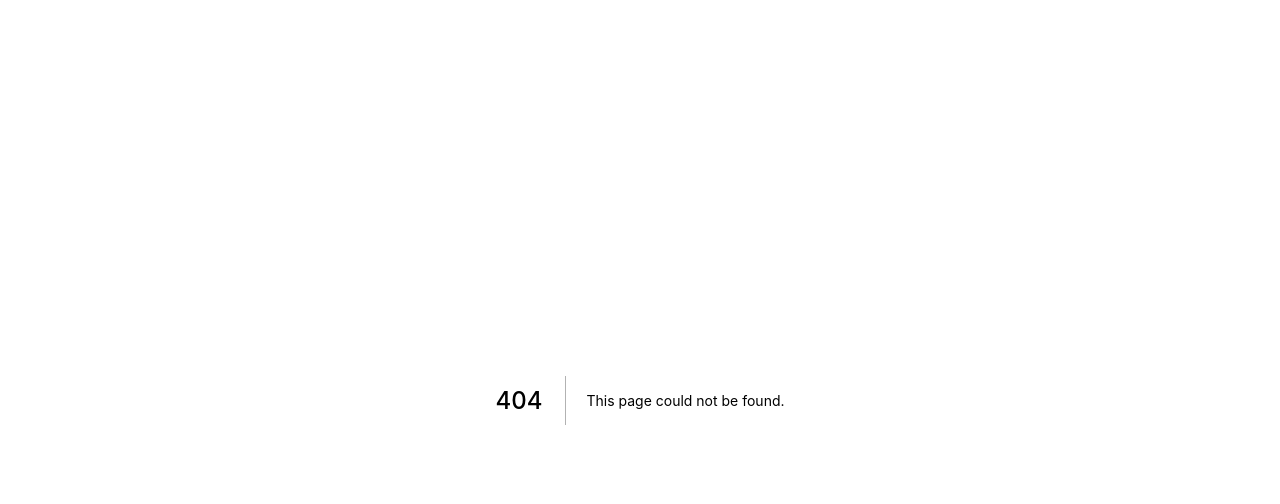
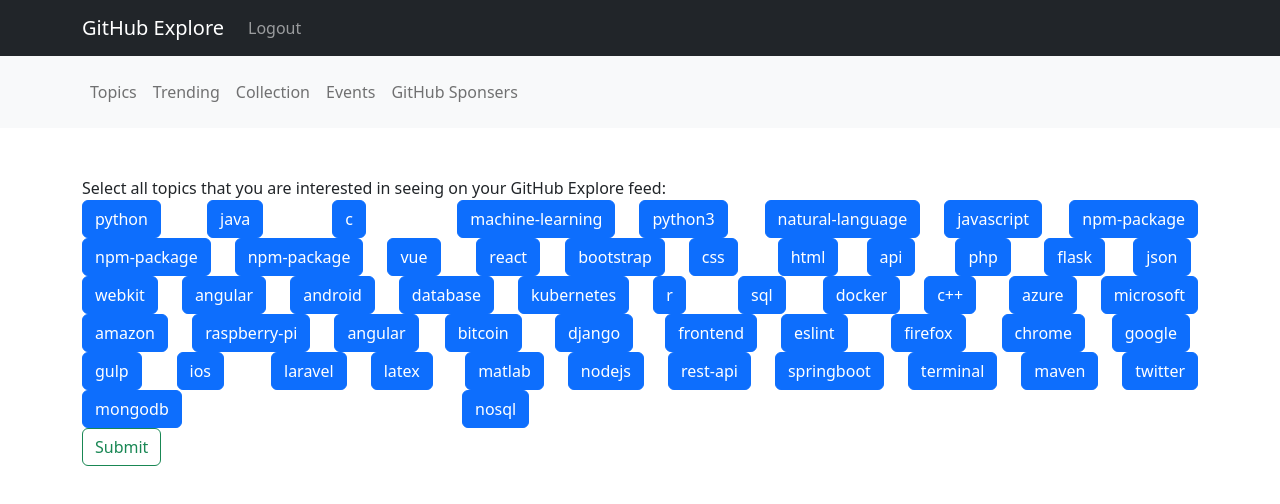
Before and after one commit to Team-Boyd-Granville/Boyd-Granville, a Next.js app: page /preferences in a window 1280 px wide. Before the commit this address had no page. Shown: the top 504 px of the page. Built offline with nearby package versions, Linux system fonts and the light colour scheme.

Commit message:
trying to move frontend code from gitlab to github

```diff
--- /dev/null
+++ b/pages/preferences.js
@@ -0,0 +1,89 @@
+import React from 'react'
+import Layout from "../components/Layout"
+import 'bootstrap/dist/css/bootstrap.min.css';
+import Button from 'react-bootstrap/Button';
+import Container from 'react-bootstrap/Container';
+import Row from 'react-bootstrap/Row';
+import Col from 'react-bootstrap/Col';
+
+
+function preferences() {
+  return (
+    <div>
+      <Container>
+        <Row>
+        <Col>Select all topics that you are interested in seeing on your GitHub Explore feed:
+        </Col>
+        </Row>
+        <Row>
+          <Col><Button as="input" type="button" value="python" />{' '}</Col>
+          <Col><Button as="input" type="button" value="java" />{' '}</Col>
+          <Col><Button as="input" type="button" value="c" />{' '}</Col>
+          <Col><Button as="input" type="button" value="machine-learning" />{' '}</Col>
+          <Col><Button as="input" type="button" value="python3" />{' '}</Col>
+          <Col><Button as="input" type="button" value="natural-language" />{' '}</Col>
+          <Col><Button as="input" type="button" value="javascript" />{' '}</Col>
+          <Col><Button as="input" type="button" value="npm-package" />{' '}</Col>
+          <Col><Button as="input" type="button" value="npm-package" />{' '}</Col>
+          <Col><Button as="input" type="button" value="npm-package" />{' '}</Col>
+          <Col><Button as="input" type="button" value="vue" />{' '}</Col>
+          <Col><Button as="input" type="button" value="react" />{' '}</Col>
+          <Col><Button as="input" type="button" value="bootstrap" />{' '}</Col>
+          <Col> <Button as="input" type="button" value="css" />{' '}</Col>
+          <Col><Button as="input" type="button" value="html" />{' '}</Col>
+          <Col><Button as="input" type="button" value="api" />{' '}</Col>
+          <Col><Button as="input" type="button" value="php" />{' '}</Col>
+          <Col><Button as="input" type="button" value="flask" />{' '}</Col>
+          <Col><Button as="input" type="button" value="json" />{' '}</Col>
+          <Col><Button as="input" type="button" value="webkit" />{' '}</Col>
+          <Col><Button as="input" type="button" value="angular" />{' '}</Col>
+          <Col><Button as="input" type="button" value="android" />{' '}</Col>
+          <Col><Button as="input" type="button" value="database" />{' '}</Col>
+          <Col><Button as="input" type="button" value="kubernetes" />{' '}</Col>
+          <Col><Button as="input" type="button" value="r" />{' '}</Col>
+          <Col><Button as="input" type="button" value="sql" />{' '}</Col>
+          <Col><Button as="input" type="button" value="docker" />{' '}</Col>
+          <Col><Button as="input" type="button" value="c++" />{' '}</Col>
+          <Col><Button as="input" type="button" value="azure" />{' '}</Col>
+          <Col><Button as="input" type="button" value="microsoft" />{' '}</Col>
+          <Col><Button as="input" type="button" value="amazon" />{' '}</Col>
+          <Col><Button as="input" type="button" value="raspberry-pi" />{' '}</Col>
+          <Col><Button as="input" type="button" value="angular" />{' '}</Col>
+          <Col><Button as="input" type="button" value="bitcoin" />{' '}</Col>
+          <Col><Button as="input" type="button" value="django" />{' '}</Col>
+          <Col><Button as="input" type="button" value="frontend" />{' '}</Col>
+          <Col><Button as="input" type="button" value="eslint" />{' '}</Col>
+          <Col><Button as="input" type="button" value="firefox" />{' '}</Col>
+          <Col><Button as="input" type="button" value="chrome" />{' '}</Col>
+          <Col><Button as="input" type="button" value="google" />{' '}</Col>
+          <Col><Button as="input" type="button" value="gulp" />{' '}</Col>
+          <Col><Button as="input" type="button" value="ios" />{' '}</Col>
+          <Col><Button as="input" type="button" value="laravel" />{' '}</Col>
+          <Col><Button as="input" type="button" value="latex" />{' '}</Col>
+          <Col><Button as="input" type="button" value="matlab" />{' '}</Col>
+          <Col><Button as="input" type="button" value="nodejs" />{' '}</Col>
+          <Col><Button as="input" type="button" value="rest-api" />{' '}</Col>
+          <Col><Button as="input" type="button" value="springboot" />{' '}</Col>
+          <Col><Button as="input" type="button" value="terminal" />{' '}</Col>
+          <Col><Button as="input" type="button" value="maven" />{' '}</Col>
+          <Col><Button as="input" type="button" value="twitter" />{' '}</Col>
+          <Col><Button as="input" type="button" value="mongodb" />{' '}</Col>
+          <Col><Button as="input" type="button" value="nosql" />{' '}</Col>
+          <Col></Col>
+         </Row>
+         <Row>
+        <Col><Button variant="outline-success">Submit</Button></Col>
+        </Row>
+        </Container>
+    </div>
+  )
+}
+
+
+preferences.getLayout = function getLayout(preferences) {
+    return (
+        <Layout>{preferences}</Layout>
+    )
+}
+
+export default preferences
```
Also changed, not shown: components/LoginLayout.js (+9 -2 lines), images/Octocat.jpg (added), 1 other file (tests, documents, lock files or other folders).
